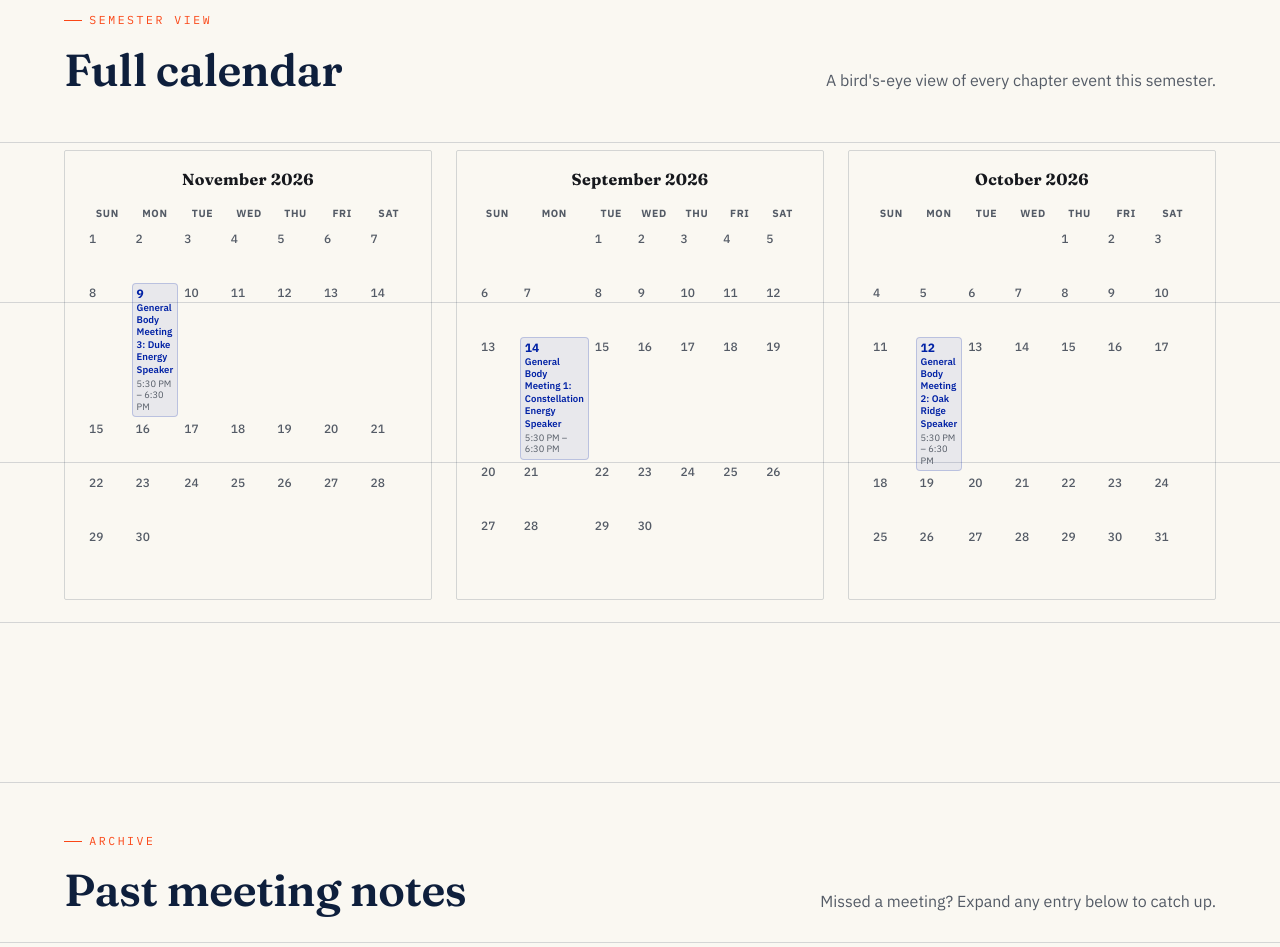
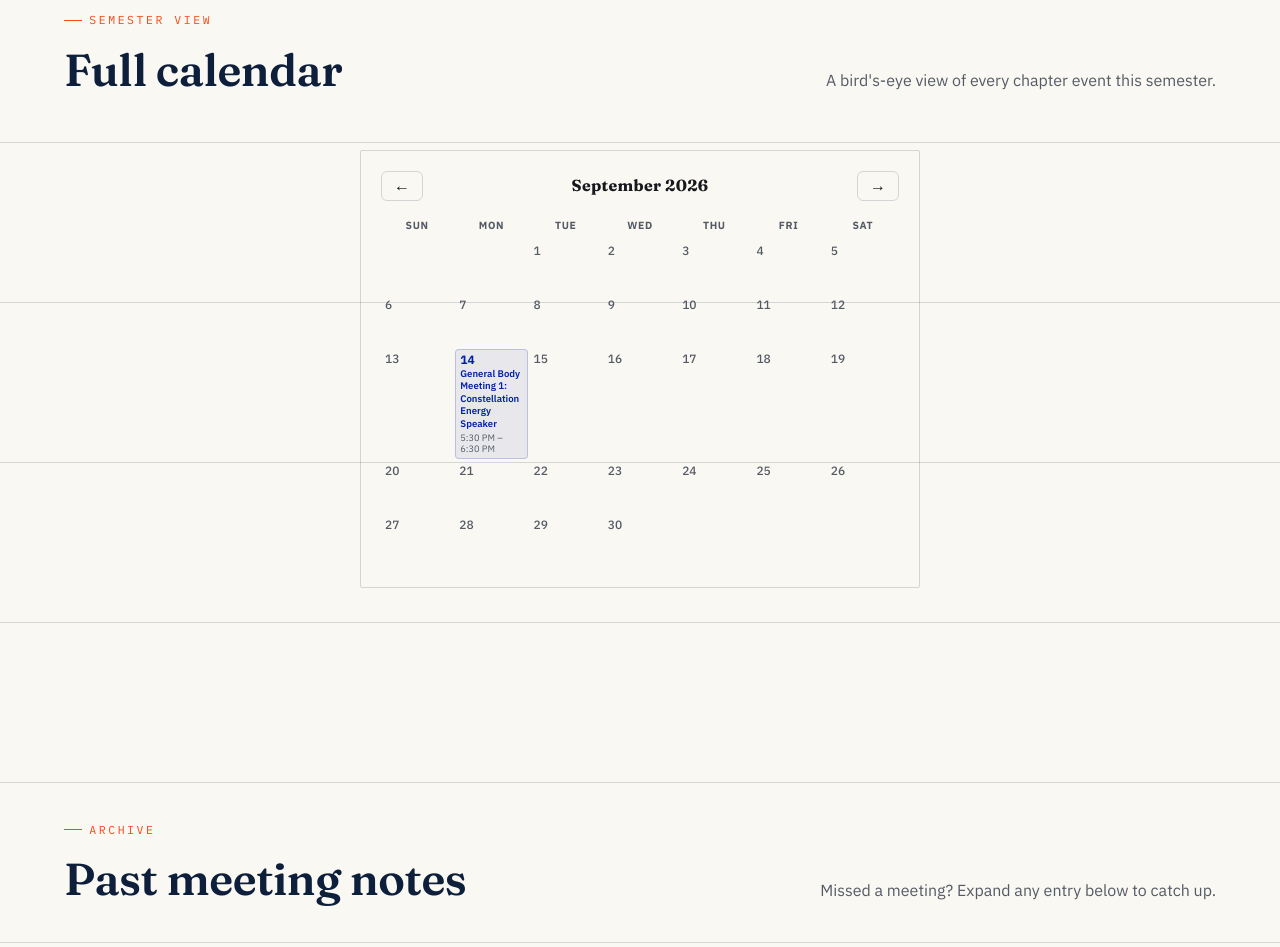
Before and after one commit to NAYGN/NAYGN-Website, a plain HTML site: page agenda.html in a window 1280 px wide. Shown: the part 1457-2404 px from the top of the page. Drawn offline with Linux system fonts and the light colour scheme.

Commit message:
Update calendar to show one month at a time with prev/next navigation
Co-Authored-By: Claude Sonnet 4.6 <noreply@anthropic.com>

```diff
--- a/css/styles.css
+++ b/css/styles.css
@@ -1000,24 +1000,43 @@ hr.accent {
 }
 
 .semester-cal {
-  display: flex;
-  flex-wrap: wrap;
-  gap: 1.5rem;
+  max-width: 560px;
+  margin: 0 auto;
 }
 .cal-month {
-  flex: 1 1 280px;
   background: var(--surface);
   border: 1px solid var(--line);
   border-radius: var(--radius);
   padding: 1.25rem;
 }
+.cal-nav {
+  display: flex;
+  align-items: center;
+  justify-content: space-between;
+  margin-bottom: 0.75rem;
+}
 .cal-month-name {
   font-size: 1rem;
   font-weight: 700;
   color: var(--ink);
-  margin-bottom: 0.75rem;
   text-align: center;
   letter-spacing: 0.02em;
+  margin: 0;
+}
+.cal-nav-btn {
+  background: none;
+  border: 1px solid var(--line);
+  border-radius: 6px;
+  padding: 0.3rem 0.75rem;
+  font-size: 1rem;
+  cursor: pointer;
+  color: var(--ink);
+  transition: background 0.15s, border-color 0.15s;
+}
+.cal-nav-btn:hover {
+  background: var(--uf-blue);
+  border-color: var(--uf-blue);
+  color: #fff;
 }
 .cal-grid {
   display: grid;
--- a/js/agenda.js
+++ b/js/agenda.js
@@ -143,24 +143,21 @@
 
   function renderCalendar(events) {
     const container = document.getElementById('semester-calendar');
-    if (!container || events.length === 0) return;
+    if (!container) return;
 
     const eventMap = {};
     events.forEach((ev) => { eventMap[ev.date] = ev; });
 
-    const months = [...new Set(events.map((ev) => {
-      const d = new Date(ev.date + 'T00:00:00');
-      return `${d.getFullYear()}-${d.getMonth()}`;
-    }))].sort();
-
     const MONTH_NAMES = ['January','February','March','April','May','June','July','August','September','October','November','December'];
     const DAY_ABBR = ['Sun','Mon','Tue','Wed','Thu','Fri','Sat'];
 
-    container.innerHTML = months.map((key) => {
-      const [year, month] = key.split('-').map(Number);
+    const firstEvent = events[0] ? new Date(events[0].date + 'T00:00:00') : new Date();
+    let curYear = firstEvent.getFullYear();
+    let curMonth = firstEvent.getMonth();
+
+    function buildMonth(year, month) {
       const firstDay = new Date(year, month, 1).getDay();
       const daysInMonth = new Date(year, month + 1, 0).getDate();
-
       const headers = DAY_ABBR.map((d) => `<div class="cal-hdr">${d}</div>`).join('');
       let cells = '';
       for (let i = 0; i < firstDay; i++) cells += '<div class="cal-day"></div>';
@@ -175,13 +172,33 @@
              </div>`
           : `<div class="cal-day"><span class="cal-num">${d}</span></div>`;
       }
+      return `<div class="cal-grid">${headers}${cells}</div>`;
+    }
 
-      return `
+    function draw() {
+      container.innerHTML = `
         <div class="cal-month">
-          <h3 class="cal-month-name">${MONTH_NAMES[month]} ${year}</h3>
-          <div class="cal-grid">${headers}${cells}</div>
+          <div class="cal-nav">
+            <button class="cal-nav-btn" id="cal-prev" aria-label="Previous month">&#8592;</button>
+            <h3 class="cal-month-name">${MONTH_NAMES[curMonth]} ${curYear}</h3>
+            <button class="cal-nav-btn" id="cal-next" aria-label="Next month">&#8594;</button>
+          </div>
+          ${buildMonth(curYear, curMonth)}
         </div>`;
-    }).join('');
+
+      document.getElementById('cal-prev').addEventListener('click', () => {
+        curMonth--;
+        if (curMonth < 0) { curMonth = 11; curYear--; }
+        draw();
+      });
+      document.getElementById('cal-next').addEventListener('click', () => {
+        curMonth++;
+        if (curMonth > 11) { curMonth = 0; curYear++; }
+        draw();
+      });
+    }
+
+    draw();
   }
 
   function buildIcsHref(ev) {
```
